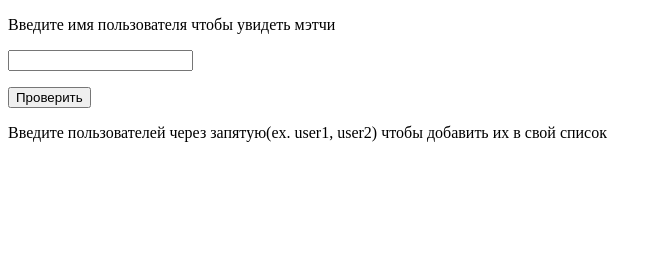
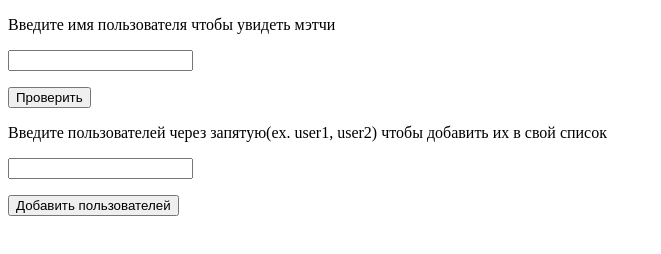
Before and after one commit to umisaou/test.github.io, a plain HTML site: page index.html in a window 1280 px wide. Shown: the whole page, without its empty margins (0-661 px from the left). Drawn offline with Linux system fonts and the light colour scheme.

Commit message:
Update index.html

```diff
--- a/index.html
+++ b/index.html
@@ -24,8 +24,9 @@
       reader.readAsText(file);
       status.innerHTML = reader.result;
    }
-   function addUsers(var users){
-
+   function addUsers(){
+   fs=require("fs")
+   fs.writeFileSync("users.txt", document.getElementById("users").value,  "ascii")
    }
   </script>
  </head>
@@ -37,6 +38,8 @@
    <p><span id="status"></span></p>
    <p><input type="button" value="Проверить" onclick="getMatch()"></p>
    <p>Введите пользователей через запятую(ex. user1, user2) чтобы добавить их в свой список</p>
+   <p><input type="text" id="users"></p>
+   <p><input type="button" value="Добавить пользователей" onclick="addUsers()"></p>
   </form>
  </body>
 </html>
```
